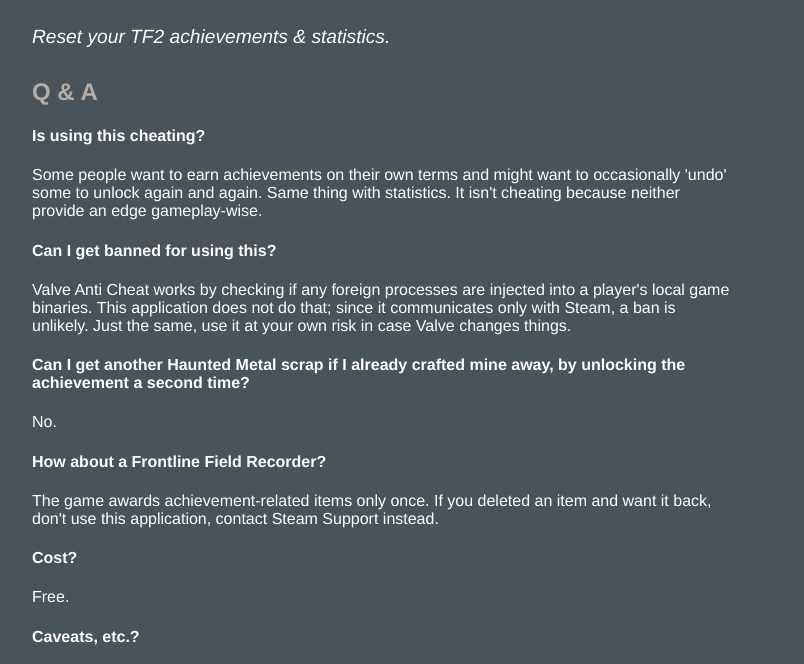
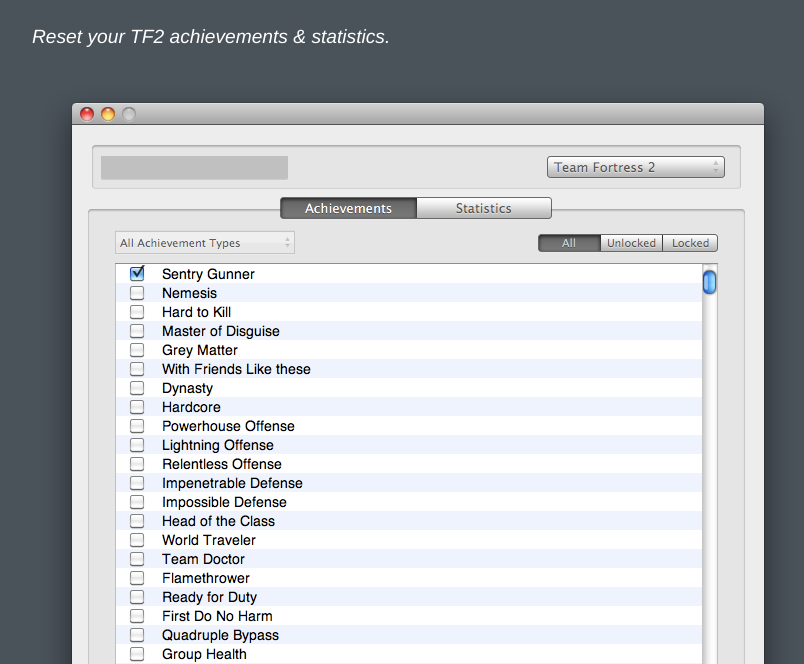
Before and after one commit to teamfortress/reset, a plain HTML site: page index.html in a window 1280 px wide. Shown: the part 115-779 px from the top of the page, without its empty margins (258-1062 px from the left). Drawn offline with Linux system fonts and the light colour scheme.

Commit message:
Added screenshot.

```diff
--- a/index.html
+++ b/index.html
@@ -54,6 +54,7 @@
     <!--
     <p>Main Project Text</p>
     -->
+    <p><img src="screenshot_mainwindow_default.png"/></p>
 
 <h2>Q & A</h2>
 <h4>Is using this cheating?</h4>
```
Also changed, not shown: screenshot_mainwindow_default.PNG (added), screenshot_mainwindow_gray.png (added).
